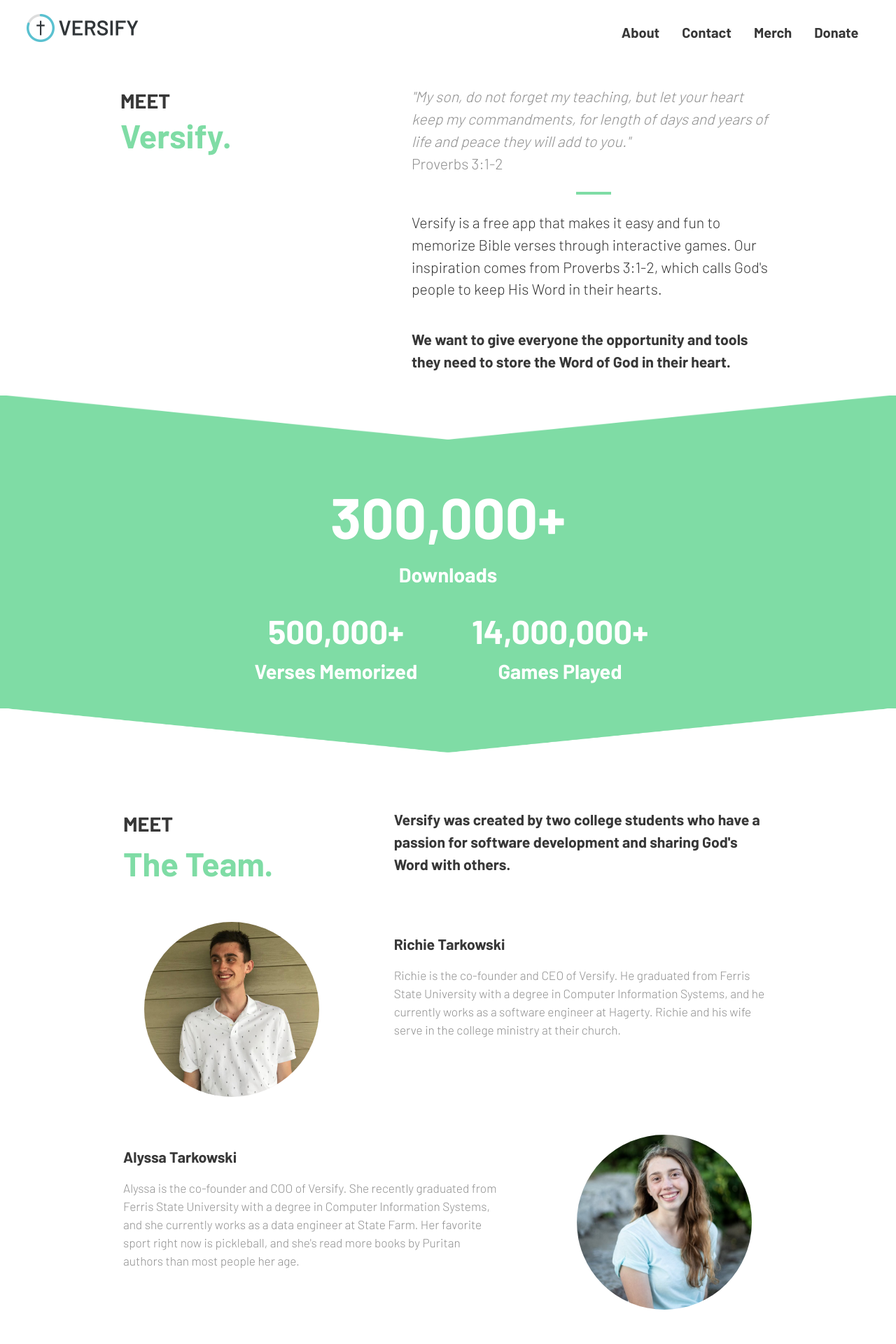
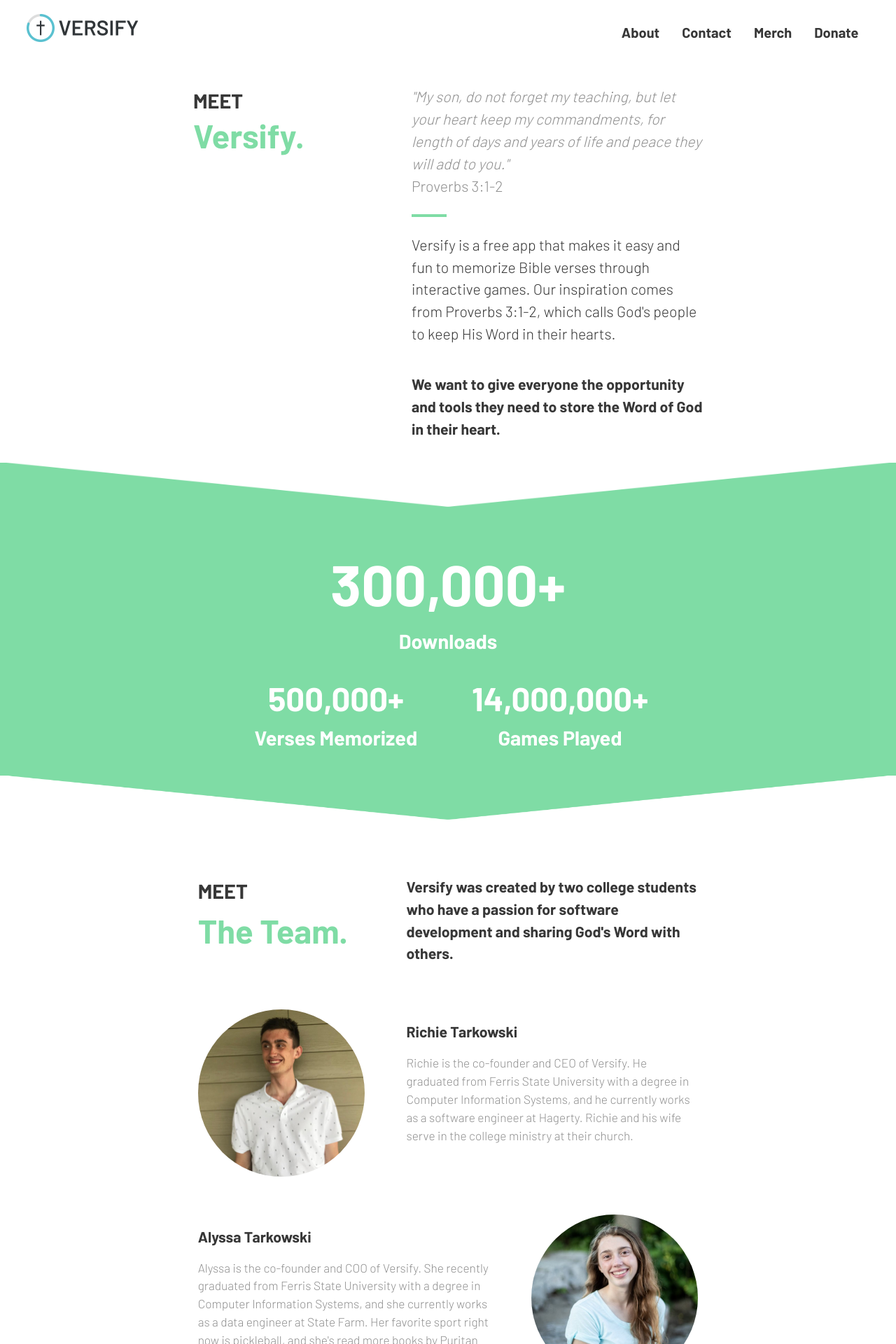
Before and after one commit to versify-llc/getversify, a React (Vite) app: page /about in a window 1280 px wide. Shown: the top 1920 px of the page at 70% size. Built offline with nearby package versions, Linux system fonts and the light colour scheme.

Commit message:
add site nav overlay for mobile

```diff
--- a/src/Components/About/About.tsx
+++ b/src/Components/About/About.tsx
@@ -6,14 +6,14 @@
     <Layout navClassName="nav-bg-light">
       <div className="px-4 mx-auto">
         <div className="flex flex-wrap justify-center pt-12">
-          <div className="w-full md:w-3/12 lg:w-2/12">
+          <div className="w-full md:w-2/12">
             <div className="text-center md:text-left">
               <div className="text-header-sm">MEET</div>
               <h1 className="text-header text-theme-green">Versify.</h1>
             </div>
           </div>
           <div className="md:w-1/12"></div>
-          <div className="w-full md:w-5/12 lg:w-4/12 pb-4 text-center md:text-left">
+          <div className="w-full md:w-4/12 pb-4 text-center md:text-left">
             <p className="text-body-md text-theme-muted">
               <i>
                 "My son, do not forget my teaching, but let your heart keep my commandments, for
@@ -22,7 +22,7 @@
               <br />
               Proverbs 3:1-2
             </p>
-            <hr className="about-divider mx-auto my-6" />
+            <hr className="about-divider mx-auto md:mx-0 my-6" />
             <p className="text-body-md">
               Versify is a free app that makes it easy and fun to memorize Bible verses through
               interactive games. Our inspiration comes from Proverbs 3:1-2, which calls God's people
@@ -59,12 +59,12 @@
       </section>
 
       <img src="/images/green_triangle.png" alt="" className="triangle" />
-      <section className="w-full md:w-9/12 lg:w-7/12 mx-auto px-4 mb-8 md:mb-16">
+      <section className="w-full md:w-7/12 mx-auto px-4 mb-8 md:mb-16">
         <div className="flex flex-wrap justify-center mt-8 md:mt-20">
           <div className="w-full md:w-5/12">
             <div className="text-center md:text-left">
               <div className="text-header-sm">MEET</div>
-              <div className="text-header text-theme-green">The Team.</div>
+              <div className="text-header text-theme-green pr-2">The Team.</div>
             </div>
           </div>
           <div className="w-full md:w-7/12 text-center md:text-left">
--- a/src/Components/Navbar/Navbar.css
+++ b/src/Components/Navbar/Navbar.css
@@ -8,6 +8,13 @@
   left: 0;
   z-index: 1030;
   padding: 0.5rem 2%;
+}
+
+.site-nav-overlay {
+  position: fixed;
+  inset: 112px 0 0 0;
+  z-index: 1020;
+  background-color: rgba(0, 0, 0, 0.5);
 }
 
 .site-nav-inner {
@@ -123,6 +130,10 @@
     display: none;
   }
 
+  .site-nav-overlay {
+    display: none;
+  }
+
   .site-nav .site-nav-menu {
     display: flex;
     flex-basis: auto;
--- a/src/Components/Navbar/Navbar.tsx
+++ b/src/Components/Navbar/Navbar.tsx
@@ -33,7 +33,9 @@
   };
 
   return (
-    <nav className={`site-nav ${className} ${scrolled || menuOpen ? 'site-nav--bordered' : ''}`}>
+    <>
+      {menuOpen && <div className="site-nav-overlay" onClick={closeMenu} aria-hidden="true" />}
+      <nav className={`site-nav ${className} ${scrolled ? 'site-nav--bordered' : ''}`}>
         <div className="site-nav-inner px-3">
           <Link className="site-nav-brand" to="/" onClick={closeMenu}>
             <img src="/images/logo_hoz.png" alt="Versify Logo" className="site-nav-logo" />
@@ -66,6 +68,7 @@
           </div>
         </div>
       </nav>
+    </>
   );
 };
 
```
Lines whose indentation alone changed are shown as unchanged.
